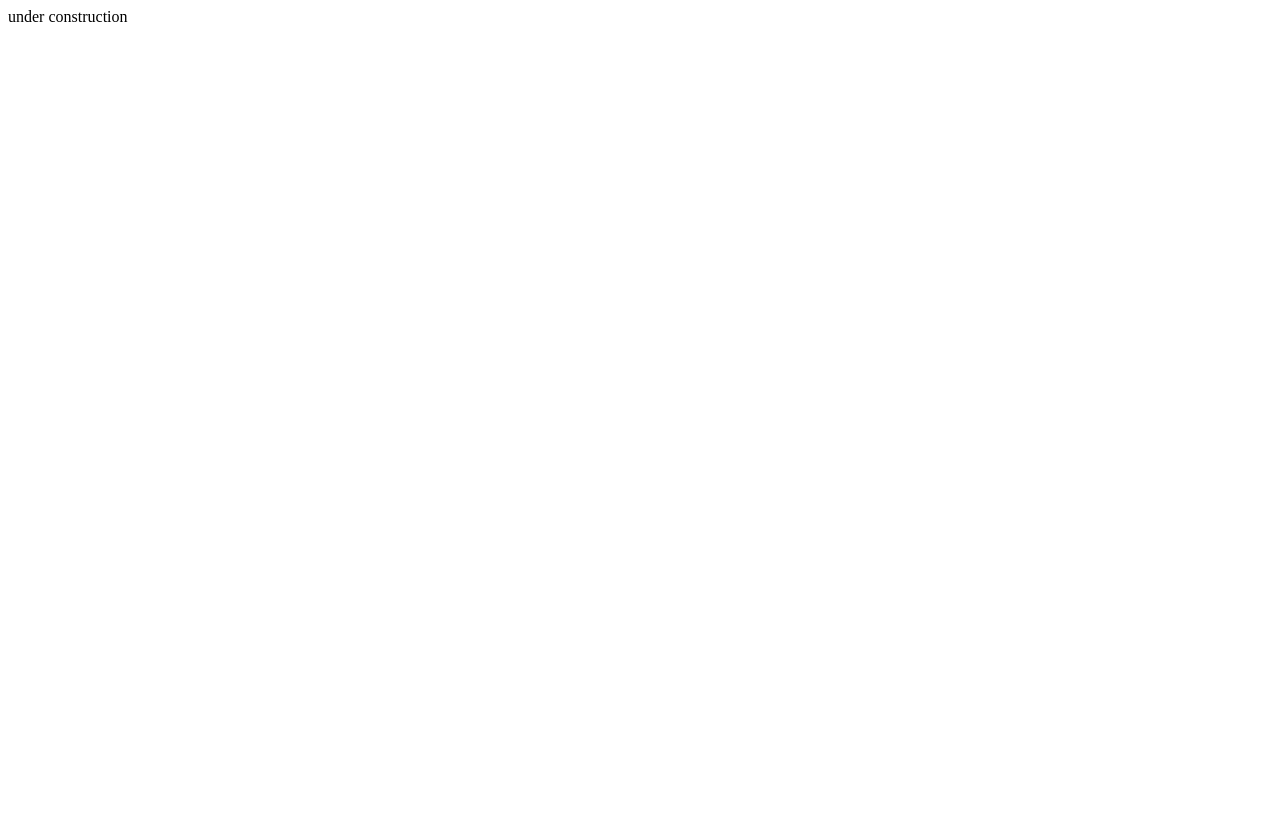
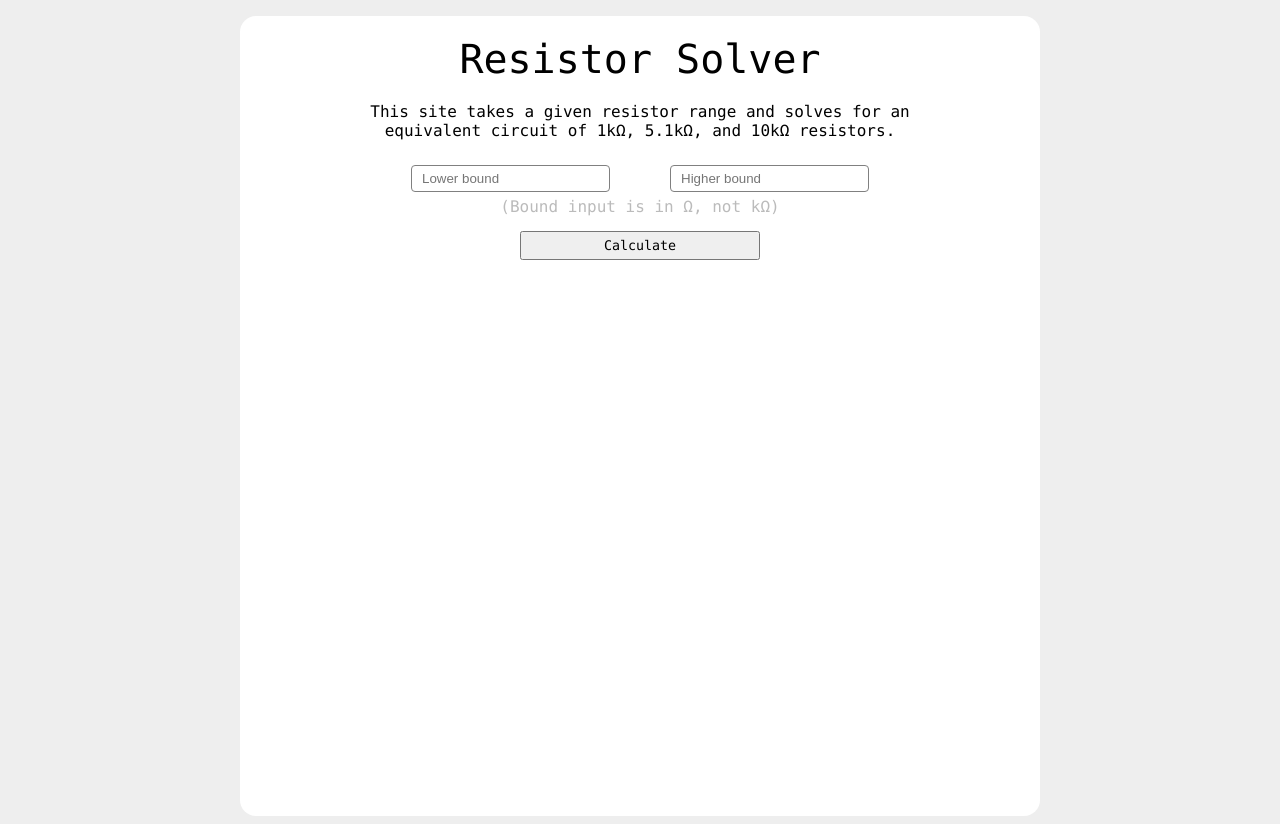
Before and after one commit to jlsajfj/resistor-solver, a plain HTML site: page index.html in a window 1280 px wide. Before the commit the page ends 800 px from the top, so only its background shows below. Drawn offline with Linux system fonts and the light colour scheme.

Commit message:
created framework, now working on script

```diff
--- a/index.html
+++ b/index.html
@@ -7,7 +7,18 @@
 		<link rel="stylesheet" href="./styles.css" />
     </head>
     <body>
-        under construction
+        <div class="wrapper">
+            <div class="main-title">Resistor Solver</div>
+            <div class="description">
+                This site takes a given resistor range and solves for an equivalent circuit of 1kΩ, 5.1kΩ, and 10kΩ resistors.
+            </div>
+            <div class="inputs">
+                <input type="number" id="range-lower" name="range-lower" class="range-input" placeholder="Lower bound">
+                <input type="number" id="range-higher" name="range-higher" class="range-input" placeholder="Higher bound">
+            </div>
+            <div class="hint">(Bound input is in Ω, not kΩ)</div>
+            <button type="button" onclick="calculateResistance()" class="range-submit">Calculate</button>
+        </div>
         <script src="./scripts.js"></script>
     </body>
 </html>
--- a/scripts.js
+++ b/scripts.js
@@ -0,0 +1,2 @@
+function calculateResistance(){
+}
--- a/styles.css
+++ b/styles.css
@@ -0,0 +1,53 @@
+body {
+    background-color: #EEE;
+    font-family: 'Lucida Console';
+}
+
+.wrapper {
+    display: flex;
+    flex-direction: column;
+    background-color: white;
+    width: 50em;
+    margin: 1em auto auto auto;
+    border-radius: 1em;
+    height: 50em;
+    align-items: center;
+}
+
+.main-title {
+    text-align: center;
+    font-size: 40px;
+    padding: 20px 10px;
+}
+
+.description {
+    padding: 0 10% 10px;
+    text-align: center;
+}
+
+.hint {
+    text-align: center;
+    color: #BBB;
+    padding-bottom: 5px;
+}
+
+.inputs {
+    margin-top: 10px;
+    display: flex;
+    justify-content: center;
+}
+
+.range-input {
+    margin: 5px 30px;
+    padding: 5px 10px;
+    outline: none;
+    border: 1px solid gray;
+    border-radius: 4px;
+}
+
+.range-submit {
+    font-family: 'Lucida Console';
+    padding: 5px 10px;
+    width: 30%;
+    margin: 10px;
+}
```
